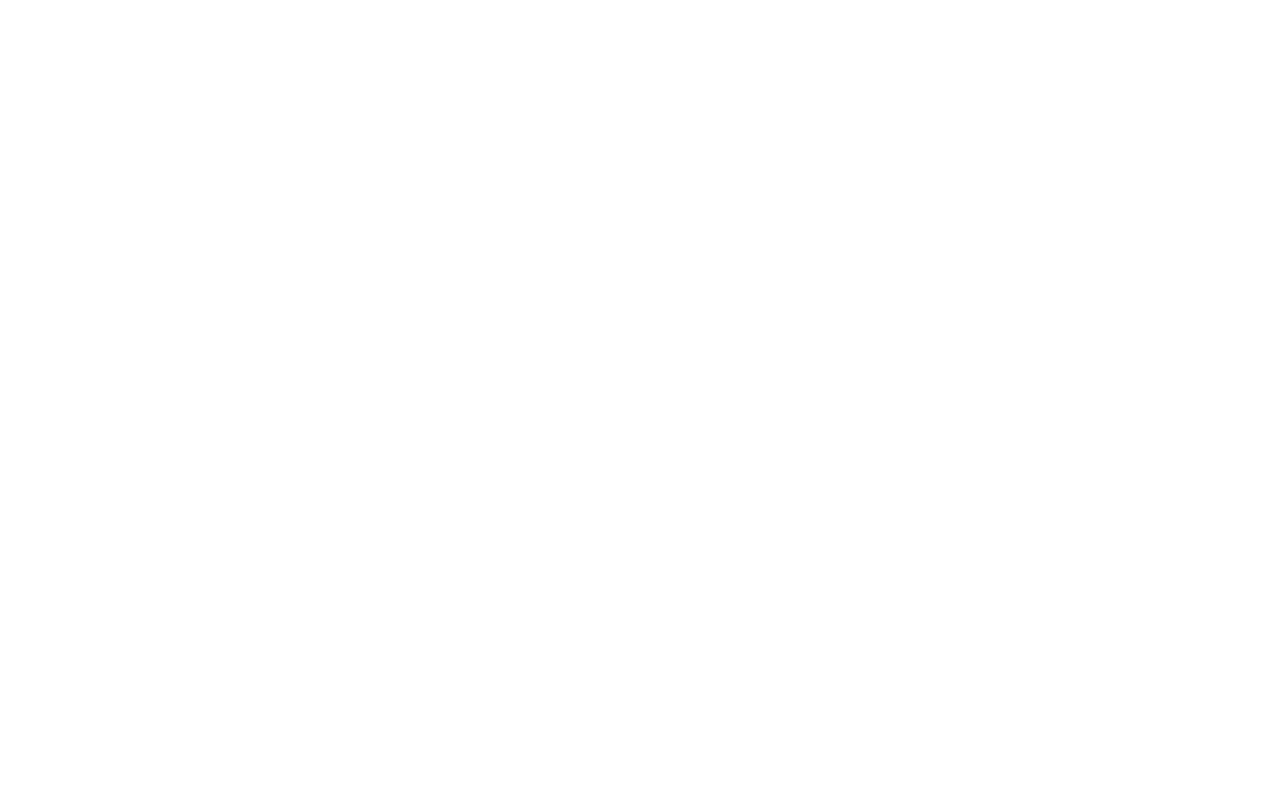
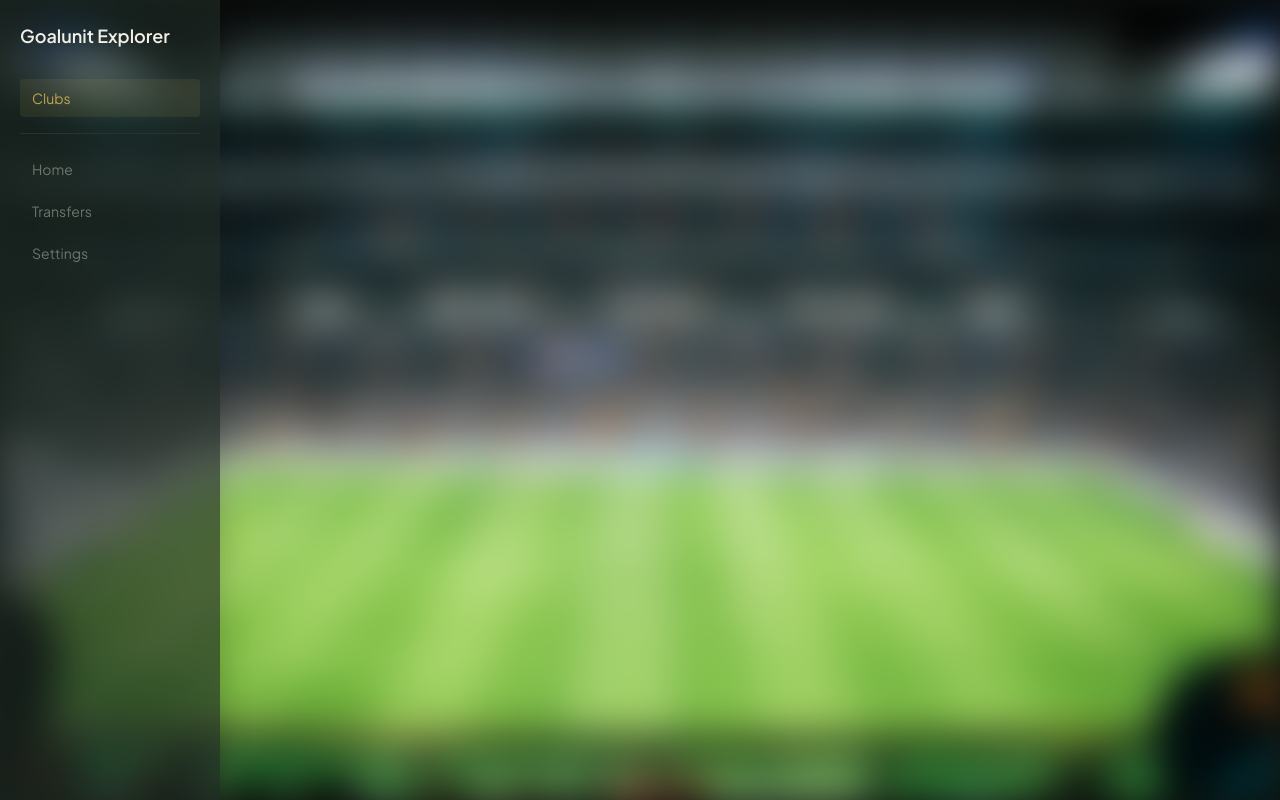
Before and after one commit to malinkytta/goalunit-application, a React (Vite) app in the folder frontend/: page / in a window 1280 px wide. Built offline with nearby package versions, Linux system fonts and the light colour scheme.

Commit message:
feat: add sidebar component and layout styles

```diff
--- a/frontend/src/App.tsx
+++ b/frontend/src/App.tsx
@@ -1,5 +1,12 @@
+import Sidebar from "./components/Sidebar";
+
 const App = () => {
-  return <></>;
+  return (
+    <div className="layout">
+      <Sidebar onGoHome={() => {}} />
+      <main className="layout__main"></main>
+    </div>
+  );
 };
 
 export default App;
--- /dev/null
+++ b/frontend/src/components/Sidebar.tsx
@@ -0,0 +1,22 @@
+const inactiveNavItems = ["Home", "Transfers", "Settings"];
+
+const Sidebar = ({ onGoHome }: { onGoHome: () => void }) => {
+  return (
+    <aside className="sidebar">
+      <div className="sidebar__brand">Goalunit Explorer</div>
+      <nav className="sidebar__nav">
+        <div className="sidebar__item sidebar__item--active" onClick={onGoHome}>
+          Clubs
+        </div>
+        <div className="sidebar__divider" />
+        {inactiveNavItems.map((item) => (
+          <div key={item} className="sidebar__item sidebar__item--disabled">
+            {item}
+          </div>
+        ))}
+      </nav>
+    </aside>
+  );
+};
+
+export default Sidebar;
--- a/frontend/src/main.tsx
+++ b/frontend/src/main.tsx
@@ -1,6 +1,7 @@
 import { StrictMode } from "react";
 import { createRoot } from "react-dom/client";
 import App from "./App.tsx";
+import "./styles/index.scss";
 
 createRoot(document.getElementById("root")!).render(
   <StrictMode>
--- /dev/null
+++ b/frontend/src/styles/_layout.scss
@@ -0,0 +1,38 @@
+@use "variables" as *;
+
+.layout {
+  position: relative;
+  z-index: 0;
+  display: flex;
+  flex-direction: column;
+  min-height: 100vh;
+  background: $bg;
+
+  &::before {
+    content: "";
+    position: fixed;
+    inset: 0;
+    background-image: url("../assets/images/bg.webp");
+    background-size: cover;
+    background-position: center;
+    filter: blur(20px);
+    z-index: -1;
+  }
+}
+
+.layout__main {
+  flex: 1;
+  padding: 24px 20px 96px;
+  overflow-x: hidden;
+  overflow-y: auto;
+}
+
+@media (min-width: 768px) {
+  .layout {
+    flex-direction: row;
+  }
+
+  .layout__main {
+    padding: 32px 40px;
+  }
+}
--- /dev/null
+++ b/frontend/src/styles/_mixins.scss
@@ -0,0 +1,6 @@
+@use "variables" as *;
+
+@mixin glass-panel {
+  background: rgba($panel, 0.65);
+  box-shadow: 0 4px 30px rgba(0, 0, 0, 0.2);
+}
--- /dev/null
+++ b/frontend/src/styles/_sidebar.scss
@@ -0,0 +1,84 @@
+@use "variables" as *;
+@use "mixins" as *;
+
+.sidebar {
+  width: 100%;
+  @include glass-panel;
+  border-top: 1px solid $line;
+  padding: 12px 16px;
+  position: fixed;
+  bottom: 0;
+  left: 0;
+  right: 0;
+  z-index: 10;
+
+  &__brand {
+    display: none;
+  }
+
+  &__nav {
+    display: flex;
+    flex-direction: row;
+    justify-content: space-around;
+    gap: 0;
+  }
+
+  &__item {
+    padding: 10px 12px;
+    border-radius: 4px;
+    color: $muted;
+    font-size: 13px;
+    cursor: pointer;
+
+    &--active {
+      background: rgba($gold, 0.1);
+      color: $gold;
+    }
+
+    &--disabled {
+      color: $muted;
+      opacity: 0.6;
+      cursor: not-allowed;
+    }
+  }
+
+  &__divider {
+    display: none;
+  }
+}
+
+@media (min-width: 768px) {
+  .sidebar {
+    width: 220px;
+    height: 100vh;
+    position: static;
+    border-top: none;
+    border-right: none;
+    padding: 24px 20px;
+
+    &__brand {
+      display: block;
+      font-family: $font-base;
+      font-weight: 600;
+      font-size: 18px;
+      color: $chalk;
+      margin-bottom: 32px;
+    }
+
+    &__nav {
+      flex-direction: column;
+      gap: 4px;
+    }
+
+    &__item {
+      font-size: 14px;
+    }
+
+    &__divider {
+      display: block;
+      height: 1px;
+      background: $line;
+      margin: 12px 0;
+    }
+  }
+}
--- a/frontend/src/styles/_variables.scss
+++ b/frontend/src/styles/_variables.scss
@@ -1,4 +1,8 @@
 $bg: #0e1310;
 $chalk: #f2f0e6;
+$panel: #202b26;
+$line: #2a322d;
+$muted: #a3ac9e;
+$gold: #bfa654;
 
 $font-base: "Plus Jakarta Sans", sans-serif;
--- a/frontend/src/styles/index.scss
+++ b/frontend/src/styles/index.scss
@@ -1,2 +1,4 @@
 @use "variables";
 @use "base";
+@use "layout";
+@use "sidebar";
```
Also changed, not shown: frontend/src/assets/images/bg.webp (added).
